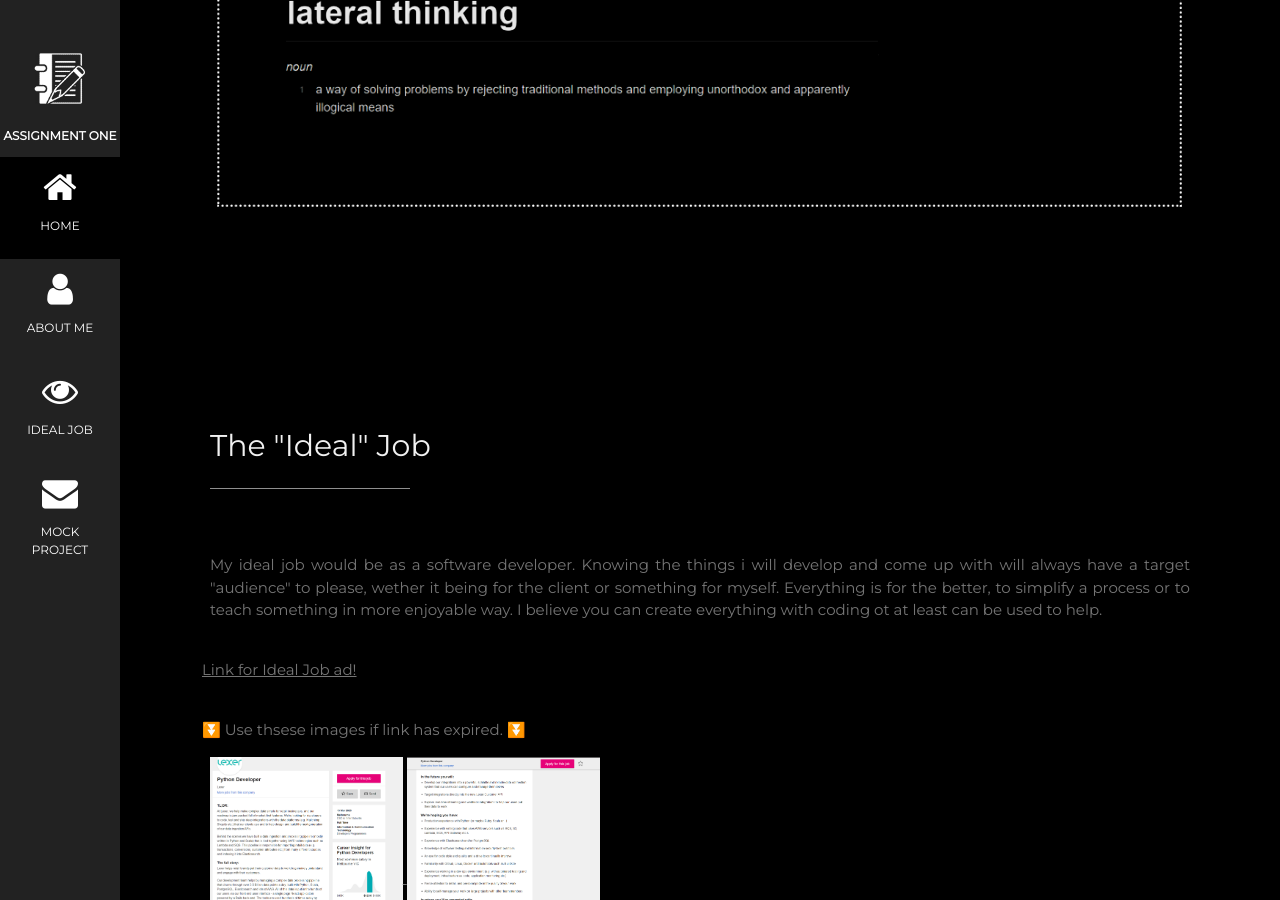
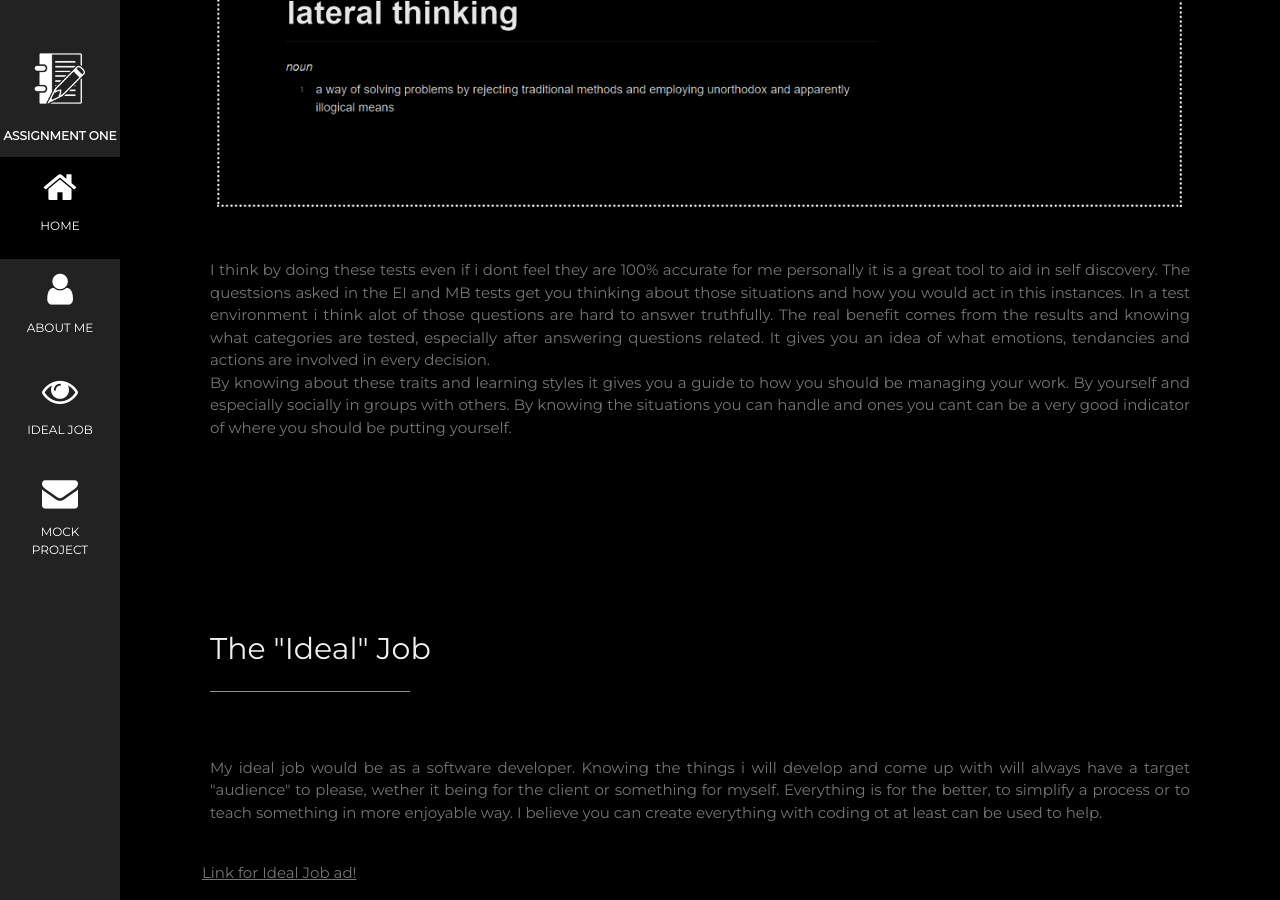
Before and after one commit to ceylonhue/begin, a Jekyll site: the page built from index.md, in a window 1280 px wide and 900 px high, scrolled down 3987 px. Built offline with Jekyll 4.4.1, drawn with Linux system fonts in a browser that asks for light colours; our own code applies the rules of GitHub Pages for plain Markdown files.

Commit message:
Update default.html

```diff
--- a/_layouts/default.html
+++ b/_layouts/default.html
@@ -176,7 +176,14 @@ Obviously with the results of this test I have come improving to do, however I t
        <img src="/begin/images/ABS.png" alt="ABS" class="w3-image">
     </span>
   </body>
-<BR><BR><BR><BR><BR><BR>
+<BR><BR>I think by doing these tests even if i dont feel they are 100% accurate for me personally it is a great tool to aid in self
+discovery. The questsions asked in the EI and MB tests get you thinking about those situations and how you would act in this instances.
+In a test environment i think alot of those questions are hard to answer truthfully. The real benefit comes from the results and knowing
+  what categories are tested, especially after answering questions related. It gives you an idea of what emotions, tendancies and actions
+  are involved in every decision. <BR>
+By knowing about these traits and learning styles it gives you a guide to how you should be managing your work. By yourself and especially
+socially in groups with others. By knowing the situations you can handle and ones you cant can be a very good indicator of where you
+  should be putting yourself. <BR><BR><BR><BR><BR><BR>
 
 
 
```
